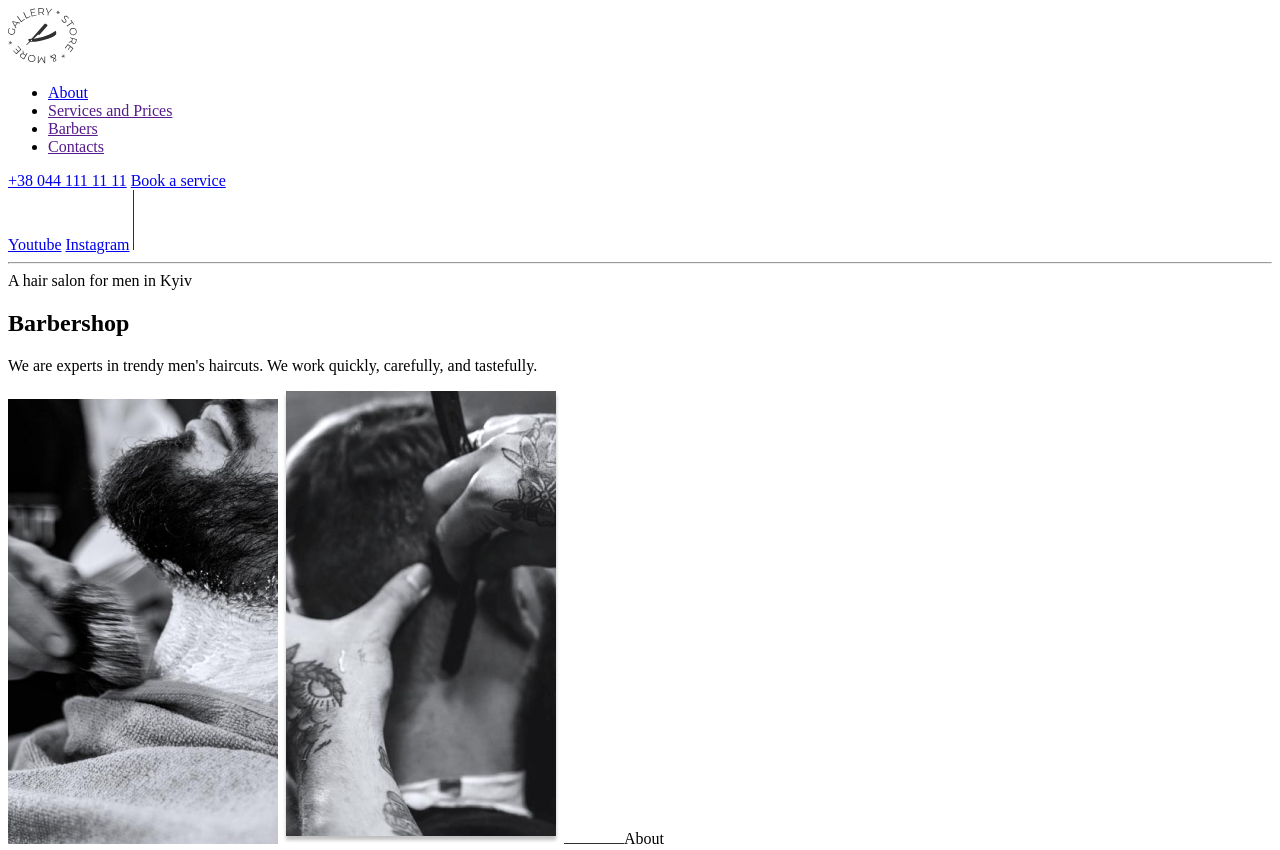
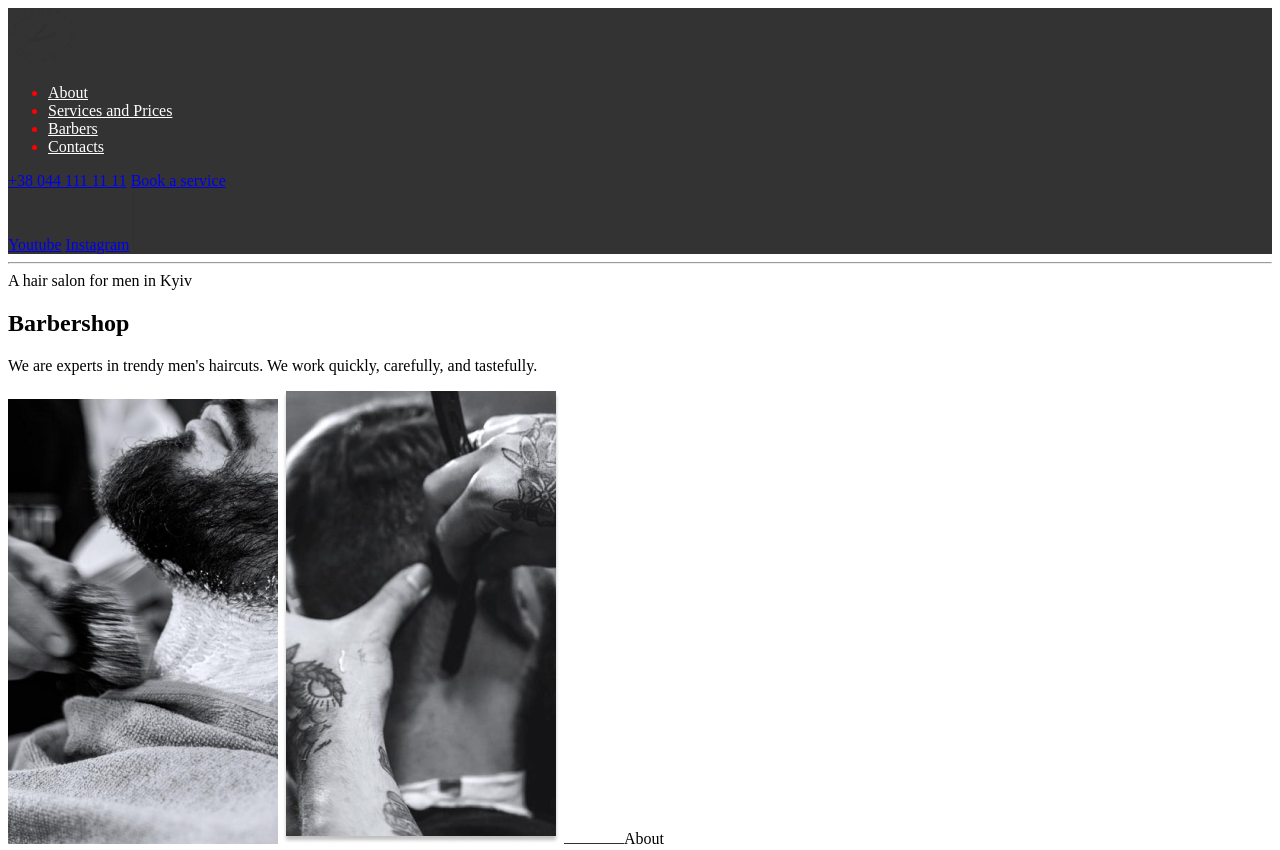
Before and after one commit to IuliaPopoaca/Barbershop, a plain HTML site: page index.html in a window 1280 px wide. Shown: the top 850 px of the page. Drawn offline with Linux system fonts and the light colour scheme.

Commit message:
adaugare stiluri pentru link-uri

```diff
--- a/index.html
+++ b/index.html
@@ -5,17 +5,18 @@
         <meta http-equiv="X-UA-Compatible" content="IE=edge" />
         <meta name="viewport" content="width=device-width, initial-scale=1.0" />
         <title>Barbershop</title>
+        <link rel="stylesheet" href="styles.css">
     </head>
     <body>
         <!-- header section -->
-        <header>
+        <header class="global-header">
             <a href="index.html">
                 <img src="images/logo.svg" alt="Barbershop logo" />
             </a>
             <!-- navigtion section  -->
-            <nav>
+            <nav class="main-navigation">
                 <ul>
-                    <li><a href="about.html">About</a></li>
+                    <li><a href="about.html" class="active">About</a></li>
                     <li><a href="">Services and Prices</a></li>
                     <li><a href="">Barbers</a></li>
                     <li><a href="">Contacts</a></li>
--- /dev/null
+++ b/styles.css
@@ -0,0 +1,14 @@
+
+
+
+.global-header .main-navigation a, .global-header .main-navigation a:visited{
+    color: white;
+}
+
+.global-header{
+    background-color: #333;
+}
+
+.global-header .main-navigation {
+    color: red;
+}
```
